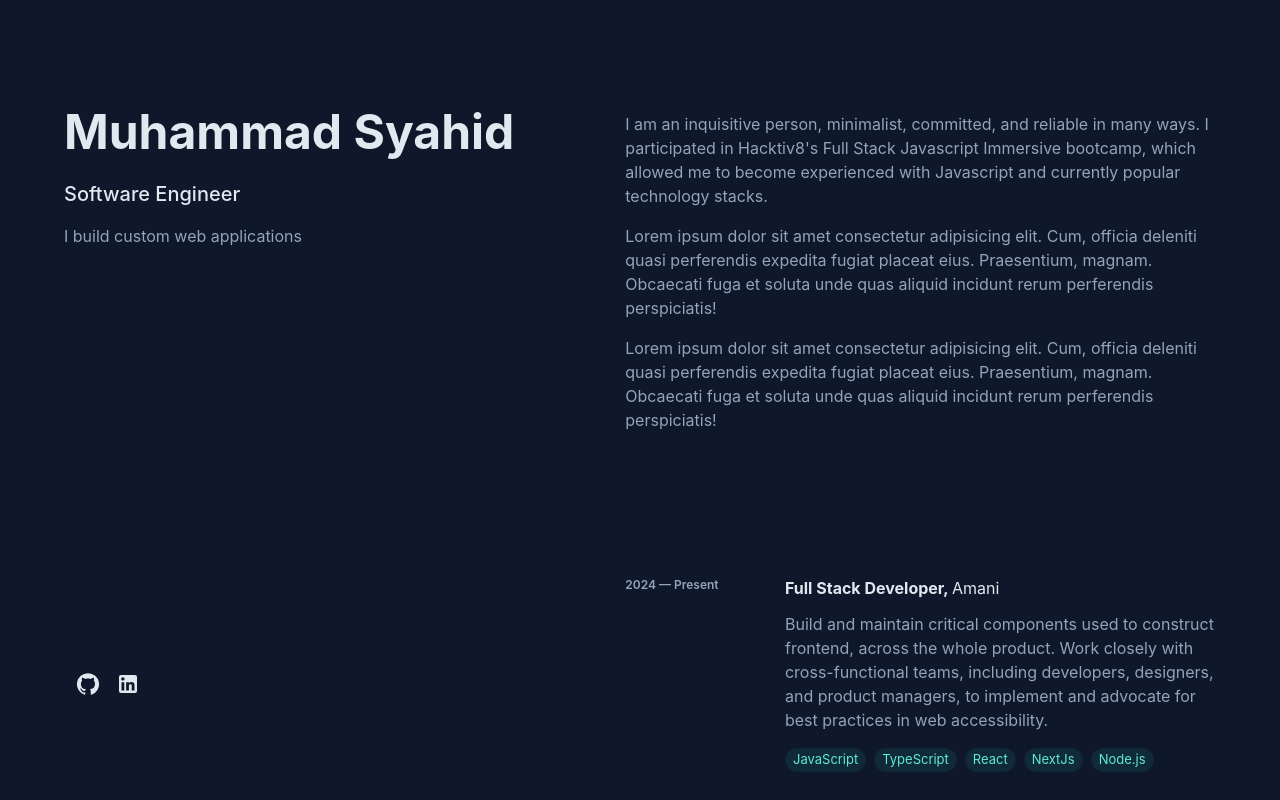
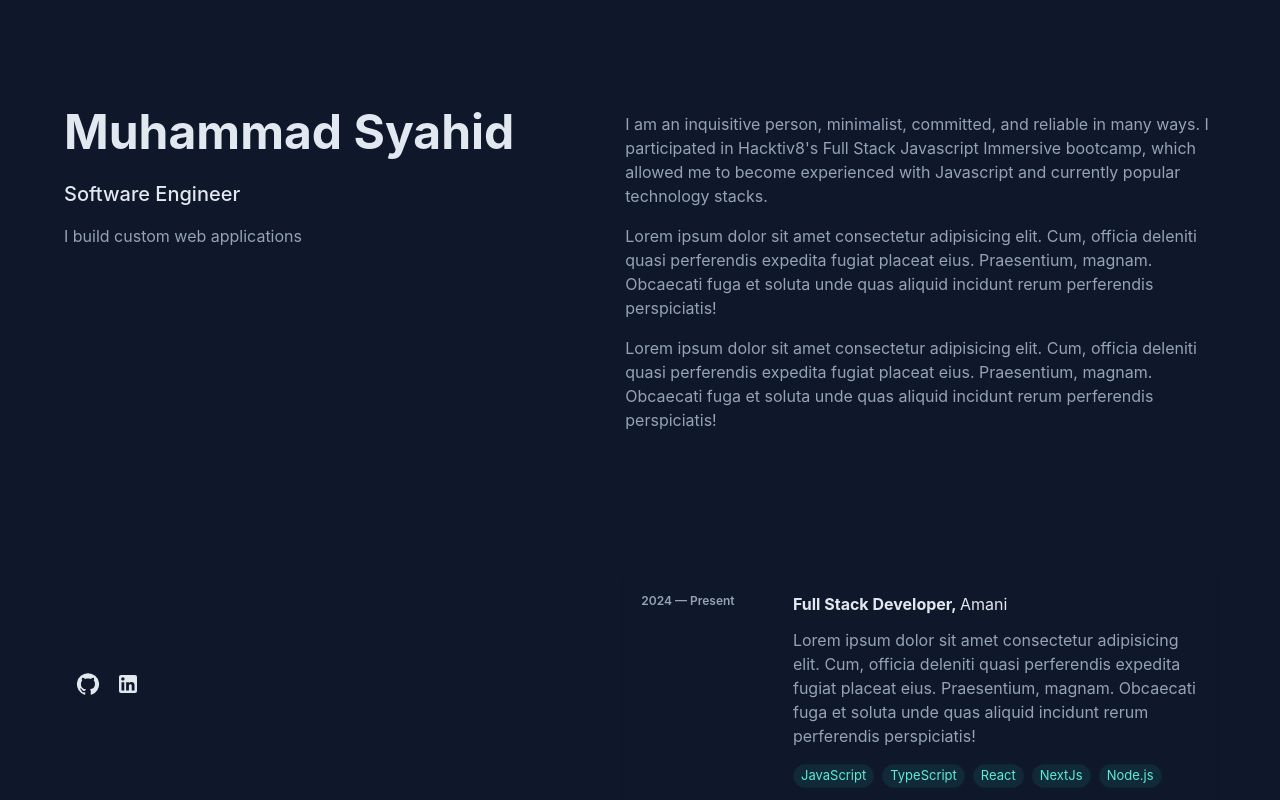
Before and after one commit to SyahidbinFadlyl/e-portofolio, a Next.js app: page / in a window 1280 px wide. Shown: the top 800 px of the page. Built offline with nearby package versions, Linux system fonts and the light colour scheme.

Commit message:
Add hover effect and transition to ExperienceCard. Update descriptions in experience data

```diff
--- a/src/components/ExperienceCard/index.tsx
+++ b/src/components/ExperienceCard/index.tsx
@@ -19,9 +19,22 @@ export default function ExperienceCard({ experience }: ExperienceCardProps) {
   return (
     <Box
       sx={{
+        p: "1rem",
         display: "flex",
         flexDirection: { xs: "column", sm: "row" },
         gap: "1rem",
+        transition:
+          "transform 0.3s ease, box-shadow 0.3s ease, background-color 0.3s ease",
+        // shadow awal ringan
+        boxShadow: "0px 2px 4px rgba(0,0,0,0.1)",
+        "&:hover": {
+          transform: "translateY(-4px) scale(1.02)",
+          boxShadow: "0px 8px 16px rgba(0,0,0,0.2)",
+          backgroundColor: "rgba(15, 23, 42, 5)",
+          cursor: "pointer",
+          borderRadius: "1rem",
+          color: "rgba(94, 234, 212, 1) !important",
+        },
       }}
     >
       <Box flex={{ sm: 1 }}>
@@ -39,11 +52,13 @@ export default function ExperienceCard({ experience }: ExperienceCardProps) {
 
       <Box flex={{ sm: 3 }}>
         {/* Posisi & Perusahaan */}
-        <Typography sx={{ fontWeight: 700 }}>
+        <Typography
+          sx={{
+            fontWeight: 700,
+          }}
+        >
           {experience.title},{"  "}
-          <span style={{ fontWeight: 400, color: theme.palette.text.primary }}>
-            {experience.company}
-          </span>
+          <span style={{ fontWeight: 400 }}>{experience.company}</span>
         </Typography>
 
         {/* Deskripsi */}
--- a/src/static/experience.ts
+++ b/src/static/experience.ts
@@ -5,16 +5,20 @@ const list_experience: Experience[] = [
         year: "2024 — Present",
         title: "Full Stack Developer",
         company: "Amani",
-        description:
-            "Build and maintain critical components used to construct frontend, across the whole product. Work closely with cross-functional teams, including developers, designers, and product managers, to implement and advocate for best practices in web accessibility.",
+        description: `Lorem ipsum dolor sit amet consectetur adipisicing elit. Cum, officia
+        deleniti quasi perferendis expedita fugiat placeat eius. Praesentium,
+        magnam. Obcaecati fuga et soluta unde quas aliquid incidunt rerum
+        perferendis perspiciatis!`,
         skills: ["JavaScript", "TypeScript", "React", "NextJs", "Node.js"],
     },
     {
         year: "2022 — 2024",
         title: "Full Stack Developer",
         company: "Happy Homes",
-        description:
-            "Build and maintain critical components used to construct frontend, across the whole product. Work closely with cross-functional teams, including developers, designers, and product managers, to implement and advocate for best practices in web accessibility.",
+        description: `Lorem ipsum dolor sit amet consectetur adipisicing elit. Cum, officia
+        deleniti quasi perferendis expedita fugiat placeat eius. Praesentium,
+        magnam. Obcaecati fuga et soluta unde quas aliquid incidunt rerum
+        perferendis perspiciatis!`,
         skills: [
             "JavaScript",
             "TypeScript",
```
